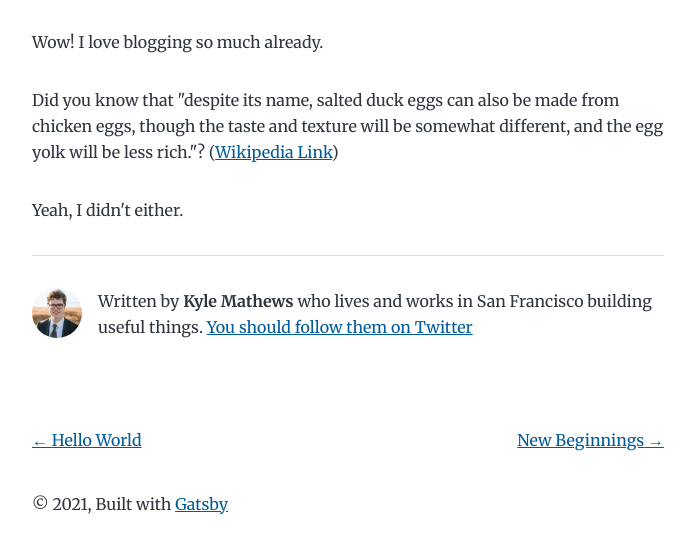
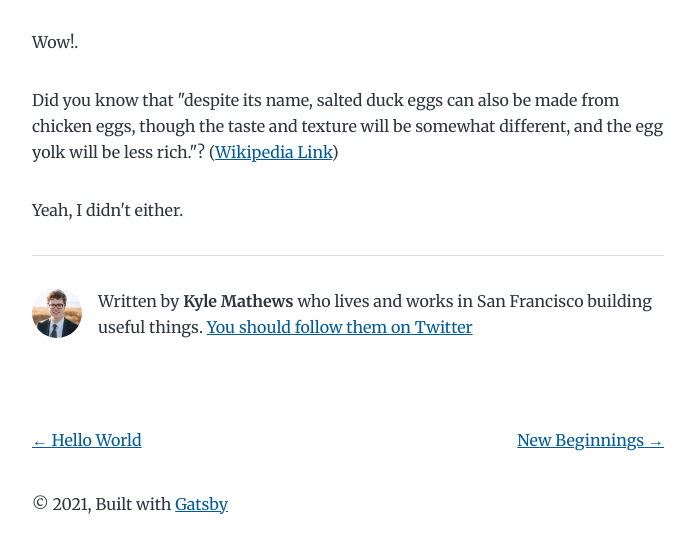
Before and after one commit to srishti2609/srishti-blog, a Gatsby site: page /my-second-post/ in a window 1280 px wide. Shown: the part 211-764 px from the top of the page, without its empty margins (292-986 px from the left). Built offline with nearby package versions, Linux system fonts and the light colour scheme; Gatsby itself is replaced by a stand-in of ours.

Commit message:
Change by me

```diff
--- a/content/blog/my-second-post/index.md
+++ b/content/blog/my-second-post/index.md
@@ -3,7 +3,7 @@ title: My Second Post!
 date: "2015-05-06T23:46:37.121Z"
 ---
 
-Wow! I love blogging so much already.
+Wow!.
 
 Did you know that "despite its name, salted duck eggs can also be made from
 chicken eggs, though the taste and texture will be somewhat different, and the
```
